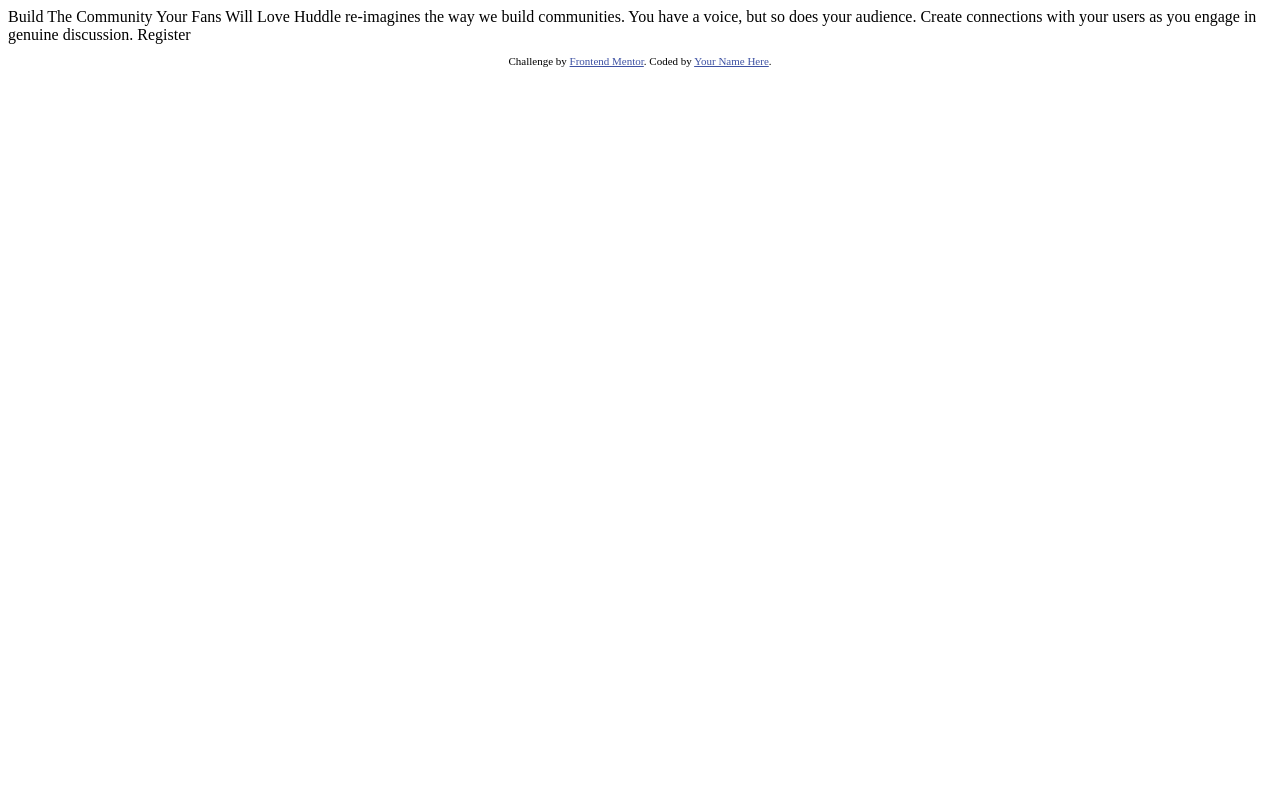
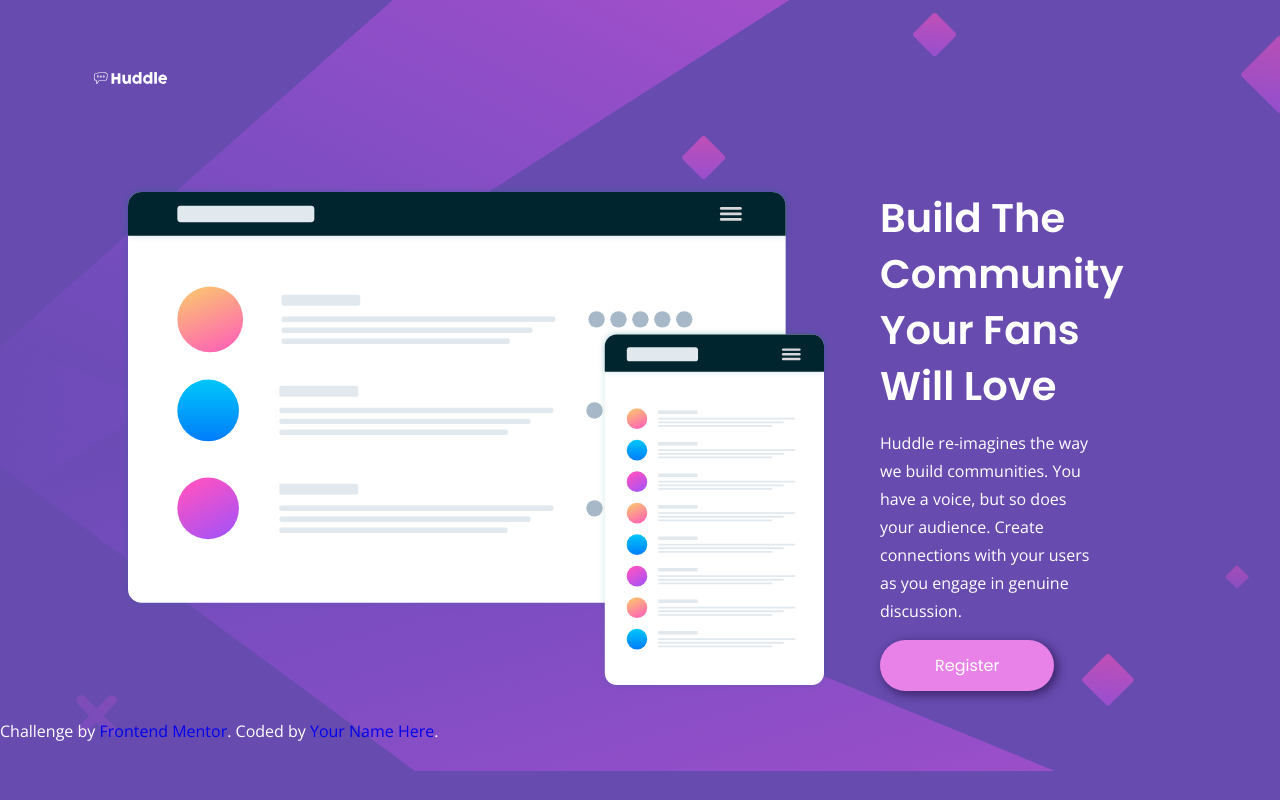
Before and after one commit to SenciZ/Huddle, a plain HTML site: page index.html in a window 1280 px wide. Drawn offline with nearby package versions, Linux system fonts and the light colour scheme.

Commit message:
Start building page

```diff
--- a/index.html
+++ b/index.html
@@ -1,32 +1,40 @@
 <!DOCTYPE html>
 <html lang="en">
   <head>
-  <meta charset="UTF-8">
-  <meta name="viewport" content="width=device-width, initial-scale=1.0"> <!-- displays site properly based on user's device -->
+    <meta charset="UTF-8" />
+    <meta name="viewport" content="width=device-width, initial-scale=1.0" />
+    <!-- displays site properly based on user's device -->
 
-  <link rel="icon" type="image/png" sizes="32x32" href="./images/favicon-32x32.png">
+    <link rel="icon" type="image/png" sizes="32x32" href="./images/favicon-32x32.png"/>
+    <link rel="stylesheet" href="style.css" />
 
-  <title>Frontend Mentor | Huddle landing page with single introductory section</title>
-
-  <!-- Feel free to remove these styles or customise in your own stylesheet 👍 -->
-  <style>
-    .attribution { font-size: 11px; text-align: center; }
-    .attribution a { color: hsl(228, 45%, 44%); }
-  </style>
+    <title>Huddle</title>
   </head>
   <body>
-
-  Build The Community Your Fans Will Love
-
-  Huddle re-imagines the way we build communities. You have a voice, but so does your audience.
-  Create connections with your users as you engage in genuine discussion.
-
-  Register
+    <nav class="nav">
+      <section class="logoSection"><img src="./images/logo.svg" alt="Huddle Logo" /></section>
+    </nav>
+    <main class="mainBody">
+      <section class="leftSection">
+        <img src="./images/illustration-mockups.svg" alt="Desktop and Mobile application previews" >
+      </section>
+      <section class="rightSection">
+        <h1 class="bodyHeading">Build The Community Your Fans Will Love</h1>
+        <p class="paragraphText">
+          Huddle re-imagines the way we build communities. You have a voice, but
+          so does your audience. Create connections with your users as you engage
+          in genuine discussion.
+        </p>
+        <button class="registerBtn">Register</button>
+      </section>
+    </main>
 
     <footer>
       <p class="attribution">
-      Challenge by <a href="https://www.frontendmentor.io?ref=challenge" target="_blank">Frontend Mentor</a>.
-      Coded by <a href="#">Your Name Here</a>.
+        Challenge by
+        <a href="https://www.frontendmentor.io?ref=challenge" target="_blank"
+          >Frontend Mentor</a
+        >. Coded by <a href="#">Your Name Here</a>.
       </p>
     </footer>
   </body>
--- /dev/null
+++ b/style.css
@@ -0,0 +1,78 @@
+@import url('https://fonts.googleapis.com/css2?family=Open+Sans&family=Poppins:wght@400;600&display=swap');
+
+*{
+    padding: 0;
+    margin: 0;
+    text-decoration: none;
+    list-style-type: none;
+    box-sizing: border-box;
+}
+
+body {
+    background-color: #674baf;
+    background-image: url(./images/bg-desktop.svg);
+    background-position:left;
+    background-repeat: no-repeat;
+
+
+    color: white;
+}
+
+p {
+    font-family: 'Open Sans', sans-serif;
+}
+
+.nav   {
+    width: 100vw;
+    height: 20vh;
+    padding-left: 90px;
+    display: flex;
+    justify-content: left;
+    align-items: center;
+}
+
+.nav img {
+    width: 30%;
+}
+
+.bodyHeading {
+    font-family: 'Poppins', sans-serif;
+    font-size: 2.5rem;
+    line-height: 3.5rem;
+    padding-right: 80px;
+}
+
+.paragraphText {
+    padding-right: 100px;
+    margin-top: 15px;
+    margin-bottom: 15px;
+    line-height: 1.75rem;
+}
+
+.registerBtn {
+    background-color:#e882e8;
+    padding: 13px 55px;
+    border-radius: 35px;
+    border: none;
+    box-shadow: 3px 3px 10px 1px rgba(44, 21, 82, 0.7);
+    color: white;
+    font-size: 1rem;
+    font-family: 'Poppins', sans-serif;
+
+}
+.mainBody {
+    width: 85vw;
+    display: flex;
+    flex-direction: row;
+    align-items: center;
+    justify-content: space-around;
+    margin: auto;
+}
+
+.leftSection {
+    padding: 25px;
+}
+
+.rightSection {
+    padding: 25px;
+}
```
Lines whose indentation alone changed are shown as unchanged.
